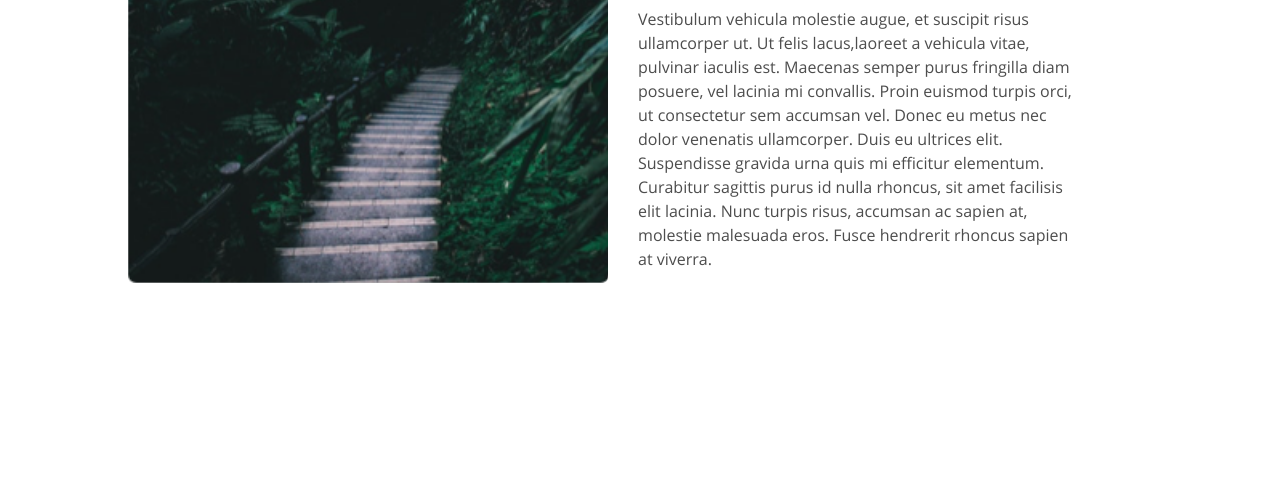
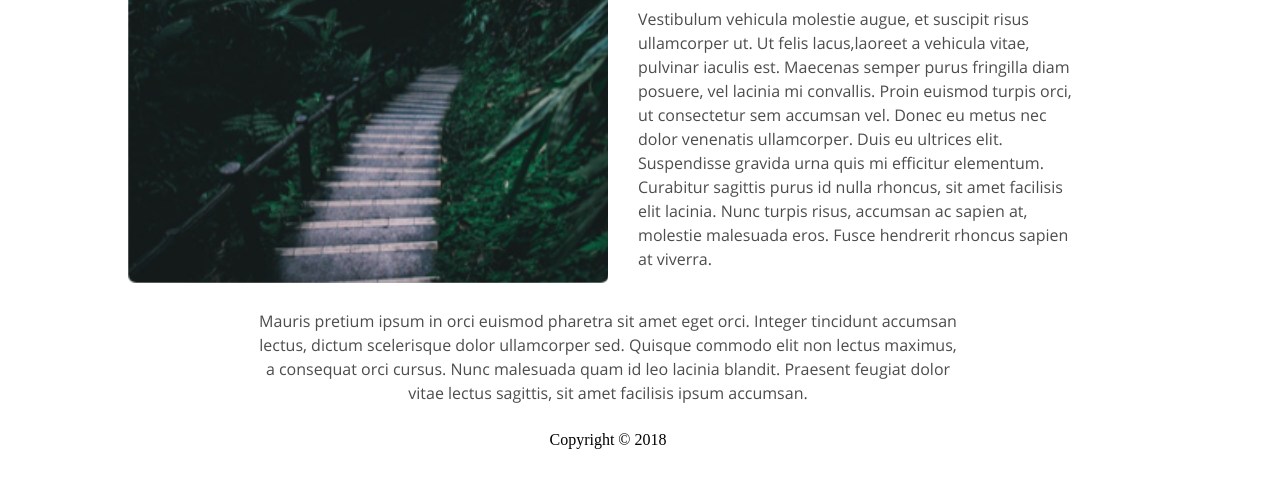
Before and after one commit to oleksiikryt/Homework, a plain HTML site: page index.html in a window 1280 px wide. Shown: the part 218-706 px from the top of the page. Drawn offline with Linux system fonts and the light colour scheme; a web font is replaced by a local one.

Commit message:
made footer

```diff
--- a/css/index-article.css
+++ b/css/index-article.css
@@ -30,6 +30,7 @@
 
 .article__paragraph {
   margin: 10px 0 0 0;
+  padding-bottom: 11px;
   font-family: 'OpenSans';
   font-size: 16px;
   line-height: 24px;
--- /dev/null
+++ b/css/index-footer.css
@@ -0,0 +1,15 @@
+.footer-text__paragraph {
+  margin: 0;
+  padding-bottom: 10px;
+  font-family: 'OpenSans';
+  font-size: 16px;
+  line-height: 24px;
+  letter-spacing: 0px;
+  text-align: center;
+  color: #4D4D4D;
+}
+
+.footer__copyright {
+  margin-top: 16px;
+  text-align: center;
+}
--- a/css/index-layout.css
+++ b/css/index-layout.css
@@ -24,3 +24,10 @@ article {
   overflow: hidden;
   /* background-color: yellow; */
 }
+
+footer {
+  width: 706px;
+  margin-top: 26px;
+  margin-left: auto;
+  margin-right: auto;
+}
--- a/css/index.css
+++ b/css/index.css
@@ -2,6 +2,9 @@
 @import "index-header.css";
 @import "index-navbar.css";
 @import "index-article.css";
+@import "index-footer.css";
+
+
 
 
 @font-face {
--- a/index.html
+++ b/index.html
@@ -69,5 +69,20 @@
        </div>
     </article>
 
+    <footer>
+      <p class="footer-text__paragraph">
+      Mauris pretium ipsum in orci euismod pharetra sit amet eget orci. Integer tincidunt accumsan
+      lectus, dictum scelerisque dolor ullamcorper sed. Quisque commodo elit non lectus maximus,
+       a consequat orci cursus. Nunc malesuada quam id leo lacinia blandit. Praesent feugiat dolor
+                          vitae lectus sagittis, sit amet facilisis ipsum accumsan.
+       </p>
+<div class="footer__copyright">
+  <span>
+    Copyright © 2018
+  </span>
+</div>
+
+    </footer>
+
   </body>
 </html>
```
